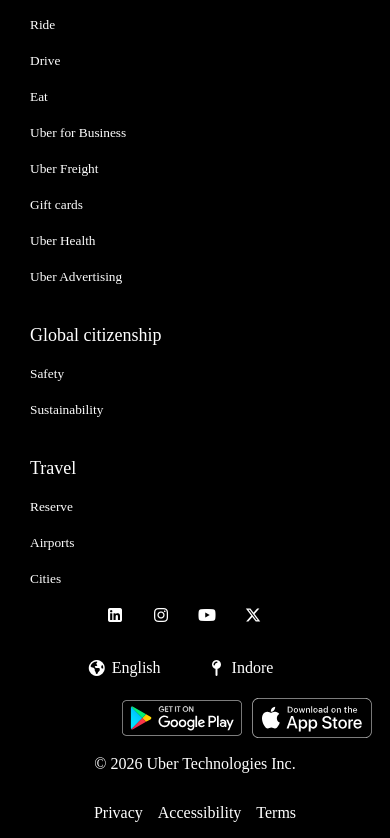
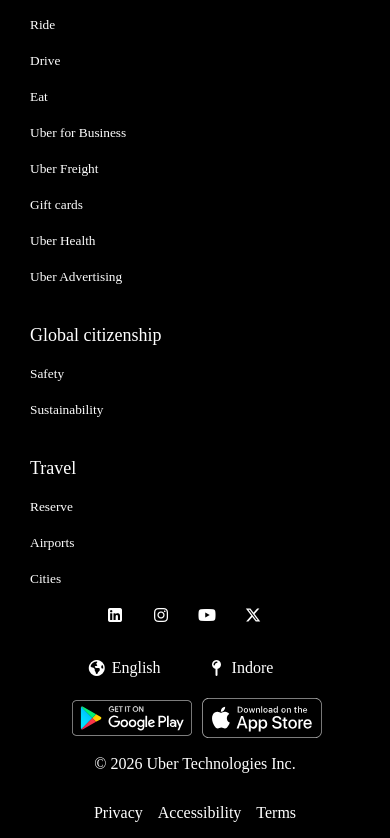
Before and after one commit to Madhur139/uber, a plain HTML site: page index.html in a window 390 px wide. Shown: the part 5120-5958 px from the top of the page. Drawn offline with Linux system fonts and the light colour scheme.

Commit message:
responsive proper

```diff
--- a/style.css
+++ b/style.css
@@ -1097,7 +1097,7 @@
     }
 
     #store {
-        margin-left: 102px;
+        margin-left: 52px;
     }
 
     #store img {
```
